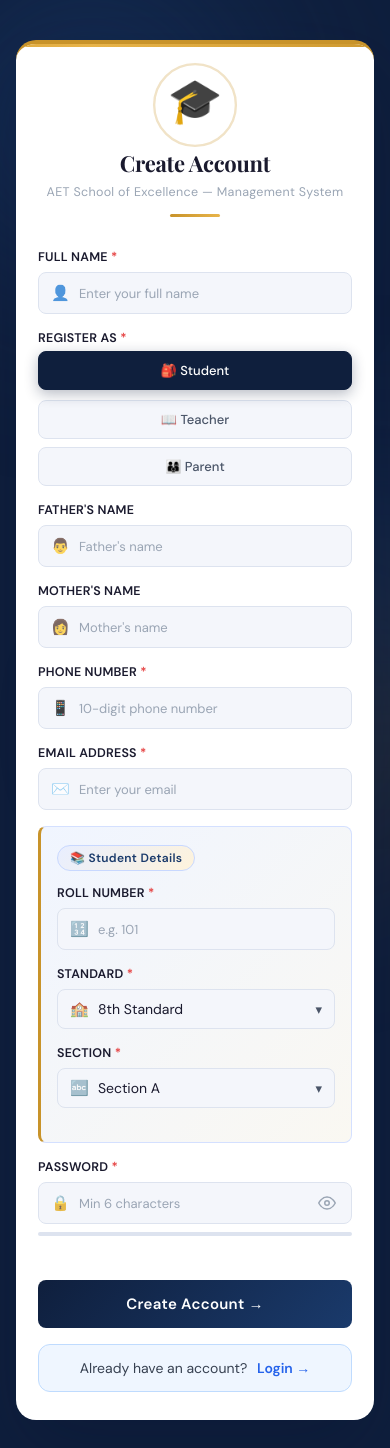
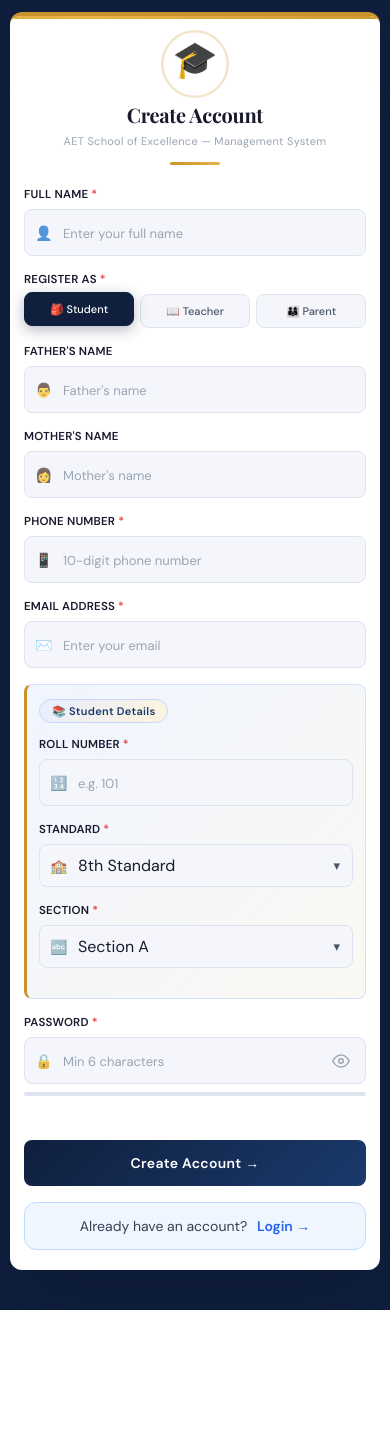
Before and after one commit to Amrutha01-ns/student-management-system, a Flask app: page /register in a window 390 px wide. Shown: the top 1448 px of the page. After the commit the page ends 1310 px from the top, so only its background shows below. Run offline with Flask 3, Linux system fonts and the light colour scheme; some libraries are stand-ins or nearby versions.

Commit message:
Updated implementation

```diff
--- a/app.py
+++ b/app.py
@@ -18,23 +18,23 @@ app = Flask(__name__)
 app.secret_key = "abc123"
 otp_store = {}
 
-app.config['MAIL_SERVER']       = 'smtp.gmail.com'
-app.config['MAIL_PORT']         = 587
-app.config['MAIL_USE_TLS']      = True
-app.config['MAIL_USE_SSL']      = False
-app.config['MAIL_USERNAME']     = 'studentmanagebyns@gmail.com'
-app.config['MAIL_PASSWORD']     = 'qsytjehybkywbawd'
-app.config['MAIL_DEFAULT_SENDER'] = 'studentmanagebyns@gmail.com'
-
+app.config['MAIL_SERVER']         = 'smtp.gmail.com'
+app.config['MAIL_PORT']           = 465
+app.config['MAIL_USE_TLS']        = False
+app.config['MAIL_USE_SSL']        = True
+app.config['MAIL_USERNAME']       = 'adminemaila@gmail.com'  # your new email
+app.config['MAIL_PASSWORD'] = 'tajtshstdtjmzshr'  # shst not shat!
+app.config['MAIL_DEFAULT_SENDER'] = 'adminemaila@gmail.com'  # same new email
 mail = Mail(app)
 
 # -------------------- DATABASE --------------------
 
 import os
 import psycopg2
-
 def get_db_connection():
-    return psycopg2.connect(os.environ["DATABASE_URL"])
+    return psycopg2.connect(
+        "postgresql://postgres:r2wnu8ner67daoxl@db.snlfgcbehrzhttykeabv.supabase.co:5432/postgres"
+    )
 def get_session_student_id():
     user_id = session.get("user_id")
     role    = session.get("role")
@@ -157,29 +157,98 @@ def send_otp():
 
     try:
         msg = Message(
-            subject    = "Student Management System — OTP Verification",
-            recipients = [email],
-            body       = f"""Dear Student / Parent,
+            subject="AET School of Excellence — OTP Verification",
+            recipients=[email]
+        )
+        msg.body = (
+            "Dear Student / Parent,\n\n"
+            "Welcome to AET School of Excellence Management System.\n\n"
+            "You have requested to register on our Student Management Portal.\n"
+            "Please use the One-Time Password (OTP) below to verify your email address:\n\n"
+            f"  Your OTP Code: {otp}\n\n"
+            "This OTP is valid for 10 minutes only.\n"
+            "Do NOT share this OTP with anyone including school staff.\n\n"
+            "If you did not request this, please ignore this email.\n\n"
+            "Regards,\n"
+            "AET School of Excellence\n"
+            "Student Management System\n"
+            "NIMMA SHALA MANDALI"
+        )
+        msg.html = f"""
+        <div style="font-family:Arial,sans-serif;max-width:520px;margin:auto;
+                    border:1px solid #e0e0e0;border-radius:12px;overflow:hidden;">
 
-Welcome to AET School of Excellence Management System.
+            <!-- HEADER -->
+            <div style="background:#1a73e8;padding:25px;text-align:center;">
+                <h2 style="color:white;margin:0;font-size:22px;">
+                    🏫 AET School of Excellence
+                </h2>
+                <p style="color:#cce0ff;margin:5px 0 0 0;font-size:13px;">
+                    Student Management System
+                </p>
+            </div>
 
-Your One-Time Password (OTP) for registration is:
+            <!-- BODY -->
+            <div style="padding:30px;background:#ffffff;">
+                <p style="font-size:15px;color:#333;">Dear Student / Parent,</p>
 
-        {otp}
+                <p style="font-size:14px;color:#555;line-height:1.6;">
+                    You have requested to create an account on the
+                    <b>AET School of Excellence Student Management Portal</b>.
+                    <br><br>
+                    To complete your registration, please verify your email address
+                    using the One-Time Password (OTP) below:
+                </p>
 
-This OTP is valid for 10 minutes. Do not share it with anyone.
+                <!-- OTP BOX -->
+                <div style="background:#f0f4ff;border:2px dashed #1a73e8;
+                            border-radius:10px;padding:25px;text-align:center;margin:25px 0;">
+                    <p style="margin:0 0 8px 0;font-size:13px;color:#666;">
+                        Your One-Time Password (OTP)
+                    </p>
+                    <h1 style="color:#1a73e8;letter-spacing:10px;
+                               margin:0;font-size:36px;font-weight:bold;">
+                        {otp}
+                    </h1>
+                </div>
 
-Regards,
-NIMMA SHALA MANDALI
-School Management System"""
-        )
+                <!-- INSTRUCTIONS -->
+                <table style="width:100%;background:#fff8e1;border-radius:8px;
+                              padding:15px;border:1px solid #ffe082;">
+                    <tr>
+                        <td style="font-size:13px;color:#555;line-height:2;">
+                            ⏱ &nbsp;<b>Valid for:</b> 10 minutes only<br>
+                            🔒 &nbsp;<b>Do not share</b> this OTP with anyone<br>
+                            📧 &nbsp;<b>Requested for:</b> {email}<br>
+                            🏫 &nbsp;<b>Purpose:</b> New Student / Parent Registration
+                        </td>
+                    </tr>
+                </table>
+
+                <p style="font-size:13px;color:#999;margin-top:20px;">
+                    If you did not request this OTP, please ignore this email.
+                    Your account will not be created without verification.
+                </p>
+            </div>
+
+            <!-- FOOTER -->
+            <div style="background:#f5f5f5;padding:15px;text-align:center;
+                        border-top:1px solid #e0e0e0;">
+                <p style="color:#aaa;font-size:12px;margin:0;">
+                    © 2024 AET School of Excellence &nbsp;|&nbsp; NIMMA SHALA MANDALI<br>
+                    This is an automated email. Please do not reply.
+                </p>
+            </div>
+
+        </div>
+        """
         mail.send(msg)
+        print(f"OTP SENT to {email}: {otp}")
         return jsonify({"status": "success"})
+
     except Exception as e:
-        import traceback
-        traceback.print_exc()
+        print("MAIL ERROR:", str(e))
         return jsonify({"status": "error", "message": str(e)})
-
 @app.route("/verify-otp", methods=["POST"])
 def verify_otp():
     data  = request.get_json()
--- a/static/register.css
+++ b/static/register.css
@@ -330,7 +330,6 @@ select {
   letter-spacing: 0.3px;
 }
 
-/* Slide-in for dynamic boxes */
 .slide-in {
   animation: slideDown 0.35s cubic-bezier(0.22, 1, 0.36, 1) both;
 }
@@ -514,24 +513,164 @@ button[type="submit"]:disabled {
   border-left: 4px solid #51cf66;
 }
 
-/* ===== RESPONSIVE ===== */
+/* =============================================
+   RESPONSIVE — TABLET & MOBILE
+   ============================================= */
+
+/* Tablet */
+@media (max-width: 600px) {
+  body {
+    padding: 20px 12px 40px;
+    align-items: flex-start;
+  }
+
+  .page-wrapper {
+    max-width: 100%;
+    width: 100%;
+  }
+
+  .register-card {
+    padding: 28px 18px 24px;
+    border-radius: 14px;
+  }
+
+  .card-header h2 {
+    font-size: 22px;
+  }
+
+  .subtitle {
+    font-size: 11.5px;
+  }
+
+  .logo {
+    font-size: 36px;
+  }
+
+  .logo-ring {
+    width: 58px;
+    height: 58px;
+  }
+}
+
+/* Mobile */
 @media (max-width: 480px) {
+  body {
+    padding: 12px 10px 40px;
+  }
+
   .register-card {
-    padding: 32px 22px 28px;
+    padding: 24px 14px 20px;
+    border-radius: 12px;
   }
+
+  .card-header {
+    margin-bottom: 22px;
+  }
+
+  .card-header h2 {
+    font-size: 20px;
+  }
+
+  .subtitle {
+    font-size: 11px;
+  }
+
+  /* Stack all field rows vertically */
   .field-row {
     grid-template-columns: 1fr;
     gap: 0;
   }
+
+  /* Role tabs — keep horizontal, smaller text */
   .role-tabs {
-    flex-direction: column;
+    flex-direction: row;
+    gap: 6px;
   }
-  .card-header h2 {
-    font-size: 22px;
+
+  .role-tab {
+    font-size: 11px;
+    padding: 9px 4px;
   }
+
+  /* Inputs — font-size 16px prevents iOS auto-zoom */
+  input, select {
+    font-size: 16px;
+    padding: 12px 14px 12px 38px;
+  }
+
+  input::placeholder {
+    font-size: 13px;
+  }
+
+  .input-icon {
+    font-size: 14px;
+    left: 11px;
+  }
+
+  label {
+    font-size: 11.5px;
+  }
+
+  .special-fields-box {
+    padding: 14px 12px;
+  }
+
+  .section-badge {
+    font-size: 11px;
+  }
+
+  button[type="submit"] {
+    padding: 14px;
+    font-size: 14px;
+  }
+
+  /* Toast */
   .toast {
     white-space: normal;
     text-align: center;
-    max-width: 90vw;
+    max-width: 92vw;
+    font-size: 13px;
+    bottom: 20px;
+  }
+
+  /* Login strip */
+  #registerForm > div:last-child {
+    font-size: 13px;
+    padding: 12px 14px;
+  }
+
+  /* Hide orbs on mobile for performance */
+  .bg-orb {
+    display: none;
   }
 }
+
+/* Very small phones (360px and below) */
+@media (max-width: 360px) {
+  body {
+    padding: 10px 8px 30px;
+  }
+
+  .register-card {
+    padding: 20px 12px 18px;
+  }
+
+  .card-header h2 {
+    font-size: 18px;
+  }
+
+  .role-tab {
+    font-size: 10px;
+    padding: 8px 2px;
+  }
+
+  input, select {
+    font-size: 16px;
+    padding: 11px 12px 11px 36px;
+  }
+
+  button[type="submit"] {
+    font-size: 13px;
+    padding: 13px;
+  }
+}
--- a/templates/register.html
+++ b/templates/register.html
@@ -2,6 +2,7 @@
 <html lang="en">
 <head>
 <meta charset="UTF-8">
+<meta name="viewport" content="width=device-width, initial-scale=1.0, maximum-scale=1.0">
 <title>Register | AET School</title>
 <link rel="stylesheet" href="{{ url_for('static', filename='register.css') }}">
 <link href="https://fonts.googleapis.com/css2?family=Playfair+Display:wght@700&family=DM+Sans:wght@400;500;600&display=swap" rel="stylesheet">
```
